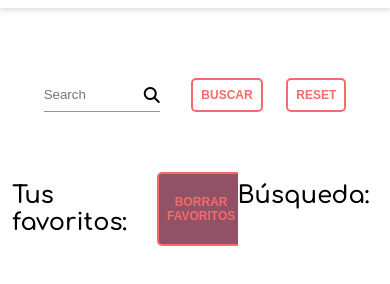
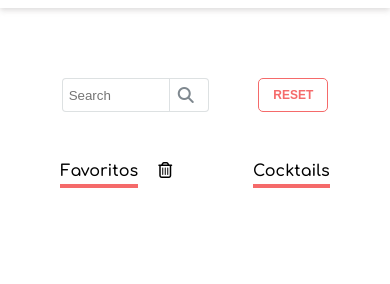
Before and after one commit to veroisla/The-Cocktail, a website: page src/html/index.html in a window 390 px wide. Shown: the part 168-452 px from the top of the page. Drawn offline with nearby package versions, Linux system fonts and the light colour scheme; files that its build step writes are made by us from their sources; files whose address does not match are found by name.

Commit message:
change layout mobile version

```diff
--- a/src/html/partials/button.html
+++ b/src/html/partials/button.html
@@ -1,12 +1,9 @@
 <div class="form__div">
   <div class="form__inputAndIcon">
     <input type="text" class="form__input js_input" placeholder="Search" />
-    <i class="fa-solid fa-magnifying-glass"></i>
+    <i class="fa-solid fa-magnifying-glass form__icon js_buttonSearch"></i>
   </div>
 
-  <button type="button" class="form__button form__buttonSearch js_buttonSearch">
-    Buscar
-  </button>
   <button type="button" class="form__button form__buttonReset js_buttonReset">
     Reset
   </button>
--- a/src/html/partials/listCocktails.html
+++ b/src/html/partials/listCocktails.html
@@ -1,4 +1,4 @@
 <section class="section__cocktails">
-  <h2 class="section__title">Búsqueda:</h2>
+  <h2 class="section__title">Cocktails</h2>
   <ul class="section__cocktails__div js_listDrinks"></ul>
 </section>
--- a/src/html/partials/listFav.html
+++ b/src/html/partials/listFav.html
@@ -1,12 +1,10 @@
 <section class="section__favourites">
-  <div class="section__favourites__div">
-    <h2 class="section__title">Tus favoritos:</h2>
-    <button
-      class="form__button section__favourites__reset js_resetfav"
-      type="button"
-    >
-      Borrar Favoritos
-    </button>
+  <div class="section__favourites__button">
+    <h2 class="section__title">Favoritos</h2>
+
+    <button class="section__favourites__reset" type="button"></button>
+    <i class="fa-regular fa-trash-can js_resetfav"></i>
   </div>
+
   <ul class="js_favouriteDrinks section__favourites__list"></ul>
 </section>
--- a/src/scss/core/_variables.scss
+++ b/src/scss/core/_variables.scss
@@ -24,7 +24,7 @@ $font_list:'Comfortaa', cursive;
 $--color-light-grey: rgba(177, 173, 173, 0.473);
 $--color-white: #ffffff;
 $--color-pink: #f56a6a;
-$--color-pink-ligth: #f1d5d5;
+$--color-pink-ligth: #fff2f2;
 $--color-bg-alt: #f5f6f7;
 $--color-grey: #7f888f;
 $--color-bold-grey:#3d4449;
--- a/src/scss/layout/_main1.scss
+++ b/src/scss/layout/_main1.scss
@@ -43,7 +43,13 @@
         display: flex;
         align-items: center;
         margin-right: 8px;
-        border-bottom: 1px solid $--color-pink;
+        border: 1px solid $--color-border-grey;
+        padding: 0 6px 0 6px;
+        border-radius: 4px;
+
+        &:hover {
+            border: 1px solid $--color-pink;
+        }
     }
 
     &__input {
@@ -52,11 +58,22 @@
     width: 100px;
    }
 
+   &__icon {
+    border-left: 1px solid $--color-border-grey;
+    height: 100%;
+    padding: 8px;
+    color:  $--color-grey;
+
+    &:hover {
+        border-left: 1px solid $--color-pink;
+    }
+
+   }
 
     &__button {
-        padding: 8px;
+        padding: 8px 14px;
         border-radius: 5px;
-        border: 2px solid $--color-pink;
+        border: 1px solid $--color-pink;
         font-weight: bold;
         text-transform: uppercase;
         font-size: 12px;
@@ -66,9 +83,6 @@
         &:hover {
             cursor: pointer;
             background-color: $--color-pink-ligth;
-
-
-
         }
     }
 
@@ -82,56 +96,39 @@
 
     &__div {
         display: flex;
-        flex-direction: column;
-        justify-content:space-between;
-        margin-top: 60px;
-        width: 100%;
+        flex-direction: row;
+        justify-content: space-around;
+        margin: 0px 20px;
     }
 
     &__title {
         font-family: $font_list;
-
-        margin: 10px 30px 30px 0px;
+        font-size: 16px;
+        border-bottom: 4px solid $--color-pink;
+        padding-bottom: 4px;
     }
-
-
 
     //SECTION COCKTAILS
 
     &__cocktails {
-        margin-right: 80px;
-        width: 40%;
-        margin-left: 30px;
-
 
         &__div {
-         display: flex;
-         flex-direction: row;
-         flex-wrap: wrap;
-         justify-content: space-around;
          list-style-type: none;
-
+         margin-top: 40px;
         }
 
         &__div2 {
             display: flex;
             flex-direction: column;
             align-items: center;
-        background-color: #296B6C;
-        margin-bottom: 20px;
-        margin-right: 15px;
-        border-radius: 15%;
-
-        &:hover {
-            background-color: $fav_background;
+            margin-bottom: 15px;
+            border: 2px solid $--color-border-grey;
+            border-radius: 5px;
         }
-    }
-
 
     &__name {
          padding-top: 10px;
         font-family: $font_list;
-
         font-size: 14px;
 
         &:hover {
@@ -143,34 +140,29 @@
     &__image {
        padding: 10px;
        height: 120px;
-       border-radius:  15%;
-
        &:hover {
         cursor: pointer;
     }
 }
-
 }
 
 //SECTION FAVOURITES
 
      &__favourites {
-        margin-left: 80px;
-        width: 25%;
-        margin-right: 30px;
+
+        &__button {
+            display: flex;
+            flex-direction: row;
+        }
 
         &__list {
-         display: flex;
-         flex-direction: row;
-         flex-wrap: wrap;
-         justify-content: flex-start;
          list-style-type: none;
+         margin-top: 40px;
         }
 
       &__name {
         padding-top: 10px;
         font-family: $font_list;
-        color: $fav_letter;
         font-size: 14px;
 
       &:hover {
@@ -178,26 +170,19 @@
       }
      }
 
-     &__div {
-         display: flex;
-         flex-direction: row;
-       justify-content: center;
-     }
 
     &__divFav {
         display: flex;
         flex-direction: column;
         align-items: center;
-    background-color: $fav_background; //cambniar color!!!
-    margin-bottom: 20px;
-    margin-right: 15px;
-    border-radius: 15%;
+        margin-bottom: 15px;
+       border: 2px solid $--color-pink;
+       border-radius: 5px;
 }
      &__image {
 
        padding: 10px;
        height: 120px;
-       border-radius:  15%;
        &:hover {
         cursor: pointer;
     }
@@ -205,16 +190,13 @@
     &__icon {
         color: $color_fav;
         margin-left: 10px;
+        align-self: center;
     }
 
     &__reset {
-        margin-bottom: 20px;
-        background-color: $button_color;
-
-
-    &:hover {
-        background-color: $button_hover;
-    }
+        margin-left: 20px;
+        border: none;
+        display: flex;
     }
 }
 }
@@ -223,11 +205,11 @@
 // Modificaciones al elegir favorito, en lista total de bebidas.
 
 .nameFavourite {
-    color: $fav_letter;
+
 }
 
 .classFavourite {
-    background-color: $fav_background;
+    color: $--color-pink;
 }
 
 .section__div {
```
Lines whose indentation alone changed are shown as unchanged.
